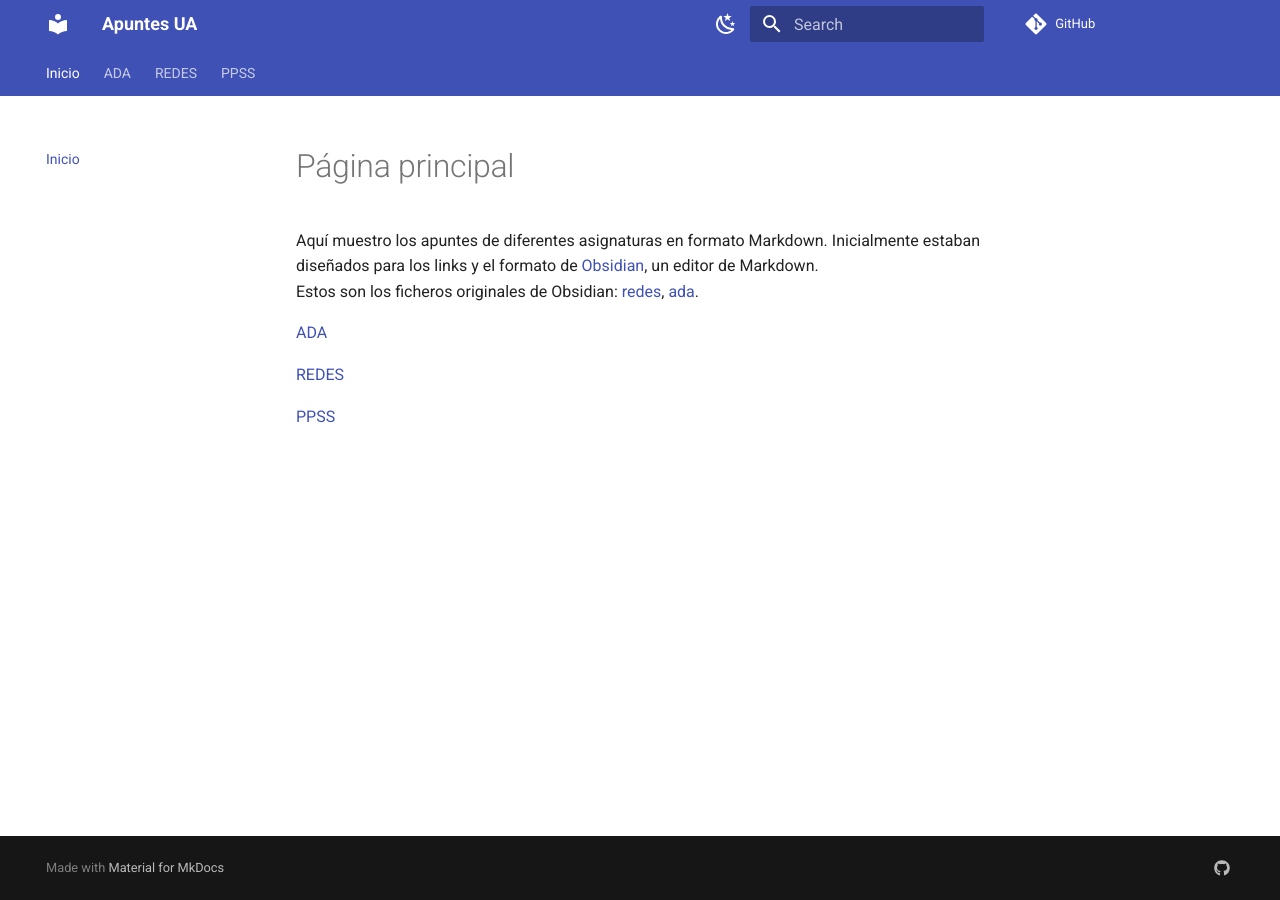
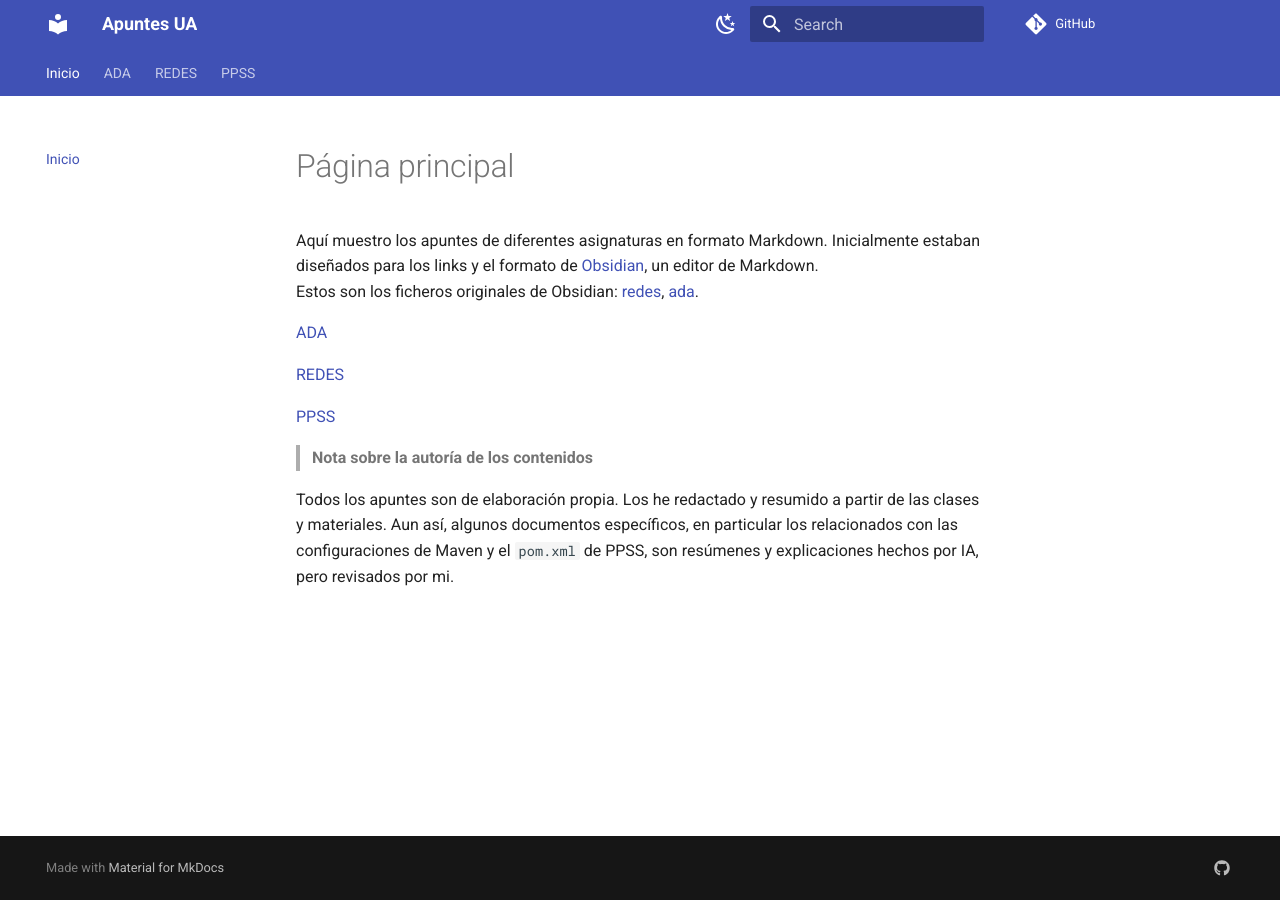
Before and after one commit to igl38-ua/apuntesUA, an MkDocs documentation site: the page built from docs/index.md, in a window 1280 px wide. Built offline with MkDocs 1.6.1 and Material for MkDocs 9.7.7, drawn with Linux system fonts in a browser that asks for light colours; comment, search, counter and statistics services are not loaded.

Commit message:
docs: add authorship note to clarify content origins and contributions

```diff
--- a/docs/index.md
+++ b/docs/index.md
@@ -8,3 +8,7 @@ Estos son los ficheros originales de Obsidian: [redes](descargas/redes.zip), [ad
 [REDES](REDES/REDES%20HUB.md)
 
 [PPSS](PPSS/PPSS%20HUB.md)
+
+> **Nota sobre la autoría de los contenidos**
+
+Todos los apuntes son de elaboración propia. Los he redactado y resumido a partir de las clases y materiales. Aun así, algunos documentos específicos, en particular los relacionados con las configuraciones de Maven y el `pom.xml` de PPSS, son resúmenes y explicaciones hechos por IA, pero revisados por mi.
```
